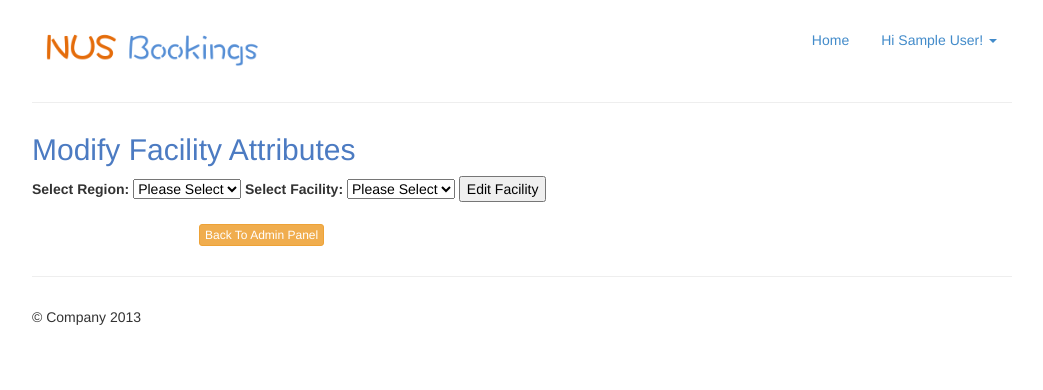
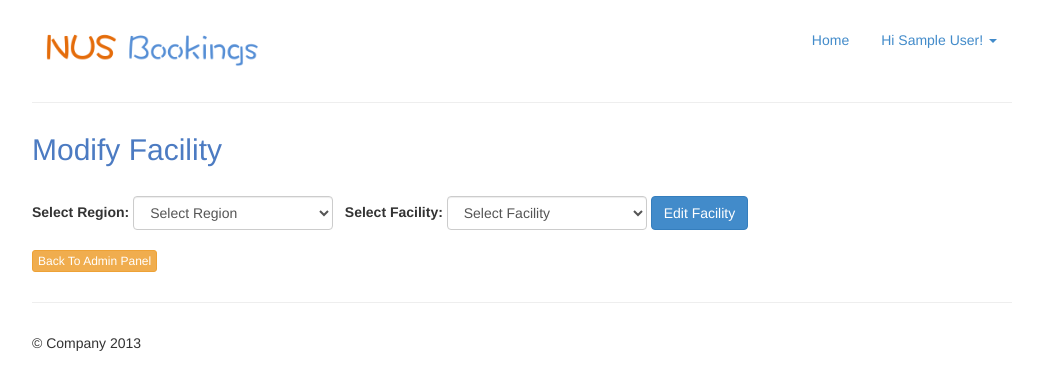
Before and after one commit to yatishb/nus-facility-booking, a PHP site: page /inc/modify-facility.php in a window 1280 px wide. Shown: the top 390 px of the page, without its empty margins (118-1161 px from the left). Run offline with PHP 8.4, Linux system fonts and the light colour scheme; the visitor is signed in with stand-in values (Sample User, id 1); data that the repository does not hold is empty.

Commit message:
CSS modify-facility.php and remove-facility.php

```diff
--- a/inc/admin-panel.php
+++ b/inc/admin-panel.php
@@ -2,7 +2,7 @@
 <?php
 	if($_SESSION['admin']) {
 ?>
-<h3 class="nusblue">Welcome Admin!</h3><br>
+<h3 class="nusblue">Admin Panel</h3><br>
 
 <div class="panel-group" id="accordion">
   <div class="panel panel-default">
--- a/inc/modify-facility.php
+++ b/inc/modify-facility.php
@@ -1,6 +1,5 @@
 <?php include("header.php"); ?>
-<h2 class="nusblue">Modify Facility Attributes</h2>
-<script src="http://ajax.googleapis.com/ajax/libs/jquery/1/jquery.min.js" ></script>
+<h2 class="nusblue">Modify Facility</h2></br>
 
 <?php
 	if($_SESSION['admin']) {
@@ -10,10 +9,10 @@
 
 ?>
 
-<form method="POST" action="<?php $_SERVER["PHP_SELF"]; ?>">
+<form class="form-inline" role="form" method="POST" action="<?php $_SERVER["PHP_SELF"]; ?>">
 	<label for="editReg">Select Region:</label>
-	<select id="editReg" name="editReg">
-		<option select value="base">Please Select</option>
+	<select class="form-control" style="width:200px;" id="editReg" name="editReg">
+		<option select value="base">Select Region</option>
 	<?php
 		foreach ($regions as $row) {
 			echo '<option value="', $row['id'], '">', $row['region'], '</option>';
@@ -21,11 +20,11 @@
 	?>
 	</select>
 
-	<label for="editFac">Select Facility:</label>
-	<select id="editFac" name="editFac">
-		<option>Please Select</option>
+	<label for="editFac">&nbsp&nbspSelect Facility:</label>
+	<select class="form-control" style="width:200px;" id="editFac" name="editFac">
+		<option>Select Facility</option>
 	</select>
-<input type="submit" value="Edit Facility"/>
+<button class="btn btn-primary" type="submit" value="Edit Facility">Edit Facility</button>
 </form>
 
 
@@ -82,14 +81,14 @@ $("#editFac").load("getter-view-facility-details.php?choice=" +  temp);
 
 			if($result1 && $result2) {
 				?>
-				<div class="alert alert-success alert-dismissable">
+				</br><div class="alert alert-success alert-dismissable">
 	  				<button type="button" class="close" data-dismiss="alert" aria-hidden="true">&times;</button>
 					<?php echo "The facility has been successfully modified to ".$name." and the new features have been added"; ?>
 				</div>
 				<?php
 			} else {
 				?>
-				<div class="alert alert-danger alert-dismissable">
+				</br><div class="alert alert-danger alert-dismissable">
 	  				<button type="button" class="close" data-dismiss="alert" aria-hidden="true">&times;</button>
 					<?php echo "The facility ".$name." could not be modified"; ?>
 				</div>
@@ -109,40 +108,69 @@ $("#editFac").load("getter-view-facility-details.php?choice=" +  temp);
 
 			?>
 
-		</br></br>Modify the following fields to change the features present in the facility:</br>
-		<form action="<?php $_SERVER["PHP_SELF"]; ?>" method="POST">
-			Facility Name <input type = "text" name = "newName" value = "<?php echo $facility['name']?>" /></br>
-			Opening Time <input type = "time" name = "newOpen" value = "<?php echo $facility['open']; ?>" /></br>
-			Closing Time <input type = "time" name = "newClose" value = "<?php echo $facility['close']; ?>" /></br>
-			Capacity <input type = "text" name = "newCapacity" value = "<?php echo $facility['capacity']; ?>" /></br>
+		</br></br><h5 class='warningred'>Modify the following fields to change the features present in the facility:</h5></br>
+		<form class="form-inline" role="form" action="<?php $_SERVER["PHP_SELF"]; ?>" method="POST">
+			<label class="col-sm-2 control-label" for="newName">Facility Name</label>
+			<input class="form-control" style="width:200px;" id="newName" type = "text" name = "newName" value = "<?php echo $facility['name']?>" /></br>
+			</br>
+
+			<label class="col-sm-2 control-label" for="newOpen">Opening Time</label>
+			<input class="form-control" style="width:200px;" id="newOpen" type = "time" name = "newOpen" value = "<?php echo $facility['open']; ?>" /></br>
+			</br>
+
+			<label class="col-sm-2 control-label" for="newClose">Closing Time</label>
+			<input class="form-control" style="width:200px;" id="newClose" type = "time" name = "newClose" value = "<?php echo $facility['close']; ?>" /></br>
+			</br>
+
+			<label class="col-sm-2 control-label" for="newCapacity">Capacity</label>
+			<input class="form-control" style="width:200px;" id="newCapacity" type = "text" name = "newCapacity" value = "<?php echo $facility['capacity']; ?>" /></br>
+			</br>
+
+			<div style="margin-left:45px; margin-top:-45px;">
+			<table>
 			<?php
 				if($facility['type'] == 'academic') {
 					?>
-					Whiteboard
-					<input type = "radio" name = "newWhiteboard" value = 1 <?php echo ($facility['whiteboard']==1)?'checked':'' ?>>Yes
-					<input type = "radio" name = "newWhiteboard" value = 0 <?php echo ($facility['whiteboard']==0)?'checked':'' ?>>No</br>
-					Audio System
-					<input type = "radio" name = "newAudio" value = 1 <?php echo ($facility['audio']==1)?'checked':'' ?>>Yes
-					<input type = "radio" name = "newAudio" value = 0 <?php echo ($facility['audio']==0)?'checked':'' ?>>No</br>
-					Projector
-					<input type = "radio" name = "newProjector" value = 1 <?php echo ($facility['projector']==1)?'checked':'' ?>>Yes
-					<input type = "radio" name = "newProjector" value = 0 <?php echo ($facility['projector']==0)?'checked':'' ?>>No</br>
+					<tr>
+					<td><label>Whiteboard &nbsp&nbsp&nbsp</label></td>
+					<td><input type = "radio" name = "newWhiteboard" value = 1 <?php echo ($facility['whiteboard']==1)?'checked':'' ?>>Yes &nbsp&nbsp&nbsp</td>
+					<td><input type = "radio" name = "newWhiteboard" value = 0 <?php echo ($facility['whiteboard']==0)?'checked':'' ?>>No &nbsp&nbsp&nbsp</td>
+					</br></tr>
+
+					<tr>
+					<td><label>Audio System &nbsp&nbsp&nbsp</label></td>
+					<td><input type = "radio" name = "newAudio" value = 1 <?php echo ($facility['audio']==1)?'checked':'' ?>>Yes &nbsp&nbsp&nbsp</td>
+					<td><input type = "radio" name = "newAudio" value = 0 <?php echo ($facility['audio']==0)?'checked':'' ?>>No &nbsp&nbsp&nbsp</td>
+					</br></tr>
+
+					<tr>
+					<td><label>Projector &nbsp&nbsp&nbsp</label></td>
+					<td><input type = "radio" name = "newProjector" value = 1 <?php echo ($facility['projector']==1)?'checked':'' ?>>Yes &nbsp&nbsp&nbsp</td>
+					<td><input type = "radio" name = "newProjector" value = 0 <?php echo ($facility['projector']==0)?'checked':'' ?>>No &nbsp&nbsp&nbsp</td>
+					</br></tr>
 					<?php
 				} else if($facility['type'] == 'sports') {
 					?>
-					Scoreboard
-					<input type = "radio" name = "newScoreboard" value = 1 <?php echo ($facility['scoreboard']==1)?'checked':'' ?>>Yes
-					<input type = "radio" name = "newScoreboard" value = 0 <?php echo ($facility['scoreboard']==0)?'checked':'' ?>>No</br>
-					Spectator Area
-					<input type = "radio" name = "newSpectator" value = 1 <?php echo ($facility['spectator']==1)?'checked':'' ?>>Yes
-					<input type = "radio" name = "newSpectator" value = 0 <?php echo ($facility['spectator']==0)?'checked':'' ?>>No</br>
+					<tr>
+					<td><label>Scoreboard &nbsp&nbsp&nbsp</label></td>
+					<td><input type = "radio" name = "newScoreboard" value = 1 <?php echo ($facility['scoreboard']==1)?'checked':'' ?>>Yes &nbsp&nbsp&nbsp</td>
+					<td><input type = "radio" name = "newScoreboard" value = 0 <?php echo ($facility['scoreboard']==0)?'checked':'' ?>>No &nbsp&nbsp&nbsp</td>
+					</br></tr>
+
+					<tr>
+					<td><label>Spectator Area &nbsp&nbsp&nbsp</label></td>
+					<td><input type = "radio" name = "newSpectator" value = 1 <?php echo ($facility['spectator']==1)?'checked':'' ?>>Yes &nbsp&nbsp&nbsp</td>
+					<td><input type = "radio" name = "newSpectator" value = 0 <?php echo ($facility['spectator']==0)?'checked':'' ?>>No &nbsp&nbsp&nbsp</td>
+					</br></tr>
 					<?php
 				}
 			?>
+			</table>
+			</div>
 			<input type="hidden" name="idFac" value=<?php echo $facility['id']; ?> />
 			<input type="hidden" name="type" value=<?php echo $facility['type']; ?> />
 			<input type="hidden" name="idRegion" value=<?php echo $facility['reg_id']; ?> />
-			<button type="submit" name="modify">Modify Facility</button>
+			</br></br><button class="btn btn-danger"  type="submit" name="modify">Modify Facility</button>
 		</form>
 
 		<?php
@@ -162,6 +190,6 @@ $("#editFac").load("getter-view-facility-details.php?choice=" +  temp);
 
 </br>
 <a href='/cs2102/inc/admin-panel.php'>
-	<button style="margin-left:167px;" type="submit" class="btn btn-warning btn-xs" name="back">Back To Admin Panel</button>
+	<button type="submit" class="btn btn-warning btn-xs" name="back">Back To Admin Panel</button>
 </a>
 <?php include("footer.php"); ?>
--- a/inc/modify-region.php
+++ b/inc/modify-region.php
@@ -1,6 +1,5 @@
 <?php include("header.php"); ?>
 <h2 class="nusblue">Modify Region</h2></br>
-<script src="http://ajax.googleapis.com/ajax/libs/jquery/1/jquery.min.js" ></script>
 
 <?php
 	if($_SESSION['admin']) {
--- a/inc/view-all-facility-in-region.php
+++ b/inc/view-all-facility-in-region.php
@@ -52,7 +52,7 @@
 			}
 		?>
 	</select><?php echo $flag; ?></br>
-	<button type="submit" name="showAll">Show All Facilities</button>
+	<button type="submit" name="showAll">Show Facilities In Region</button>
 </form>
 
 
@@ -138,7 +138,7 @@
 								<?php }
 							?>
 							<td> <form action="view-facility-details.php" method="POST">
-								<button type="submit" name="facility" value="<?php echo $eachFac['id']; ?>">View Details</button>
+								<button type="submit" name="facility" value="<?php echo $eachFac['id']; ?>">View</button>
 								<input type="hidden" name="region" value=<?php echo $idRegion ?> />
 								</form></td>
 							<td> <form action="modify-facility.php" method="POST">
```
Also changed, not shown: inc/remove-facility.php (+17 -10 lines).
